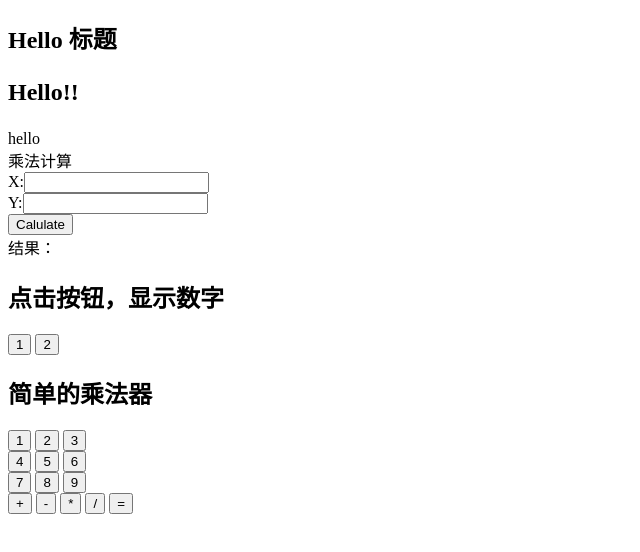
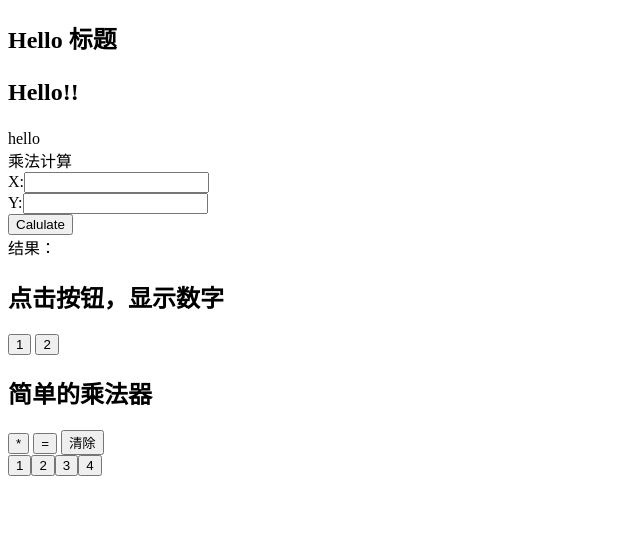
Before and after one commit to wangfeishine/web-learning, a plain HTML site: page html-jsbasic.html in a window 1280 px wide. Shown: the whole page, without its empty margins (0-640 px from the left). Drawn offline with Linux system fonts and the light colour scheme.

Commit message:
use javascript to createbutton

```diff
--- a/hello.js
+++ b/hello.js
@@ -77,7 +77,28 @@ function resultClickHandler(event) {
     appendResult(mul(inputArray[0], inputArray[1]));
 }
 
-document.querySelector('input[name="cal-1"]').onclick = buttonClickHandler;
-document.querySelector('input[name="cal-2"]').onclick = buttonClickHandler;
-document.querySelector('input[name="opt-mul"]').onclick = buttonClickHandler;
-document.querySelector('input[name="equal"]').onclick = resultClickHandler;
+function clearResultHandler(event) {
+    inputArray = [];
+    document.querySelector('.result').innerHTML = '';
+}
+
+function createButton(id, value) {
+    var numberButtonElement = document.createElement("input");
+    numberButtonElement.setAttribute("type", "button");
+    numberButtonElement.setAttribute("id", id);
+    numberButtonElement.setAttribute("value", value);
+    return numberButtonElement;
+}
+
+for(let i = 1; i < 5; i++) {
+    document.querySelector('.calculate').appendChild(createButton("cal-"+i, i));
+}
+
+var numberButtons = ['cal-1', 'cal-2', 'cal-3', 'cal-4', 'opt-mul'];
+
+for(let i = 0; i < numberButtons.length; i++) {
+    let completeName = '#' + numberButtons[i];
+    document.querySelector(completeName).onclick = buttonClickHandler;
+}
+document.querySelector('#equal').onclick = resultClickHandler;
+document.querySelector('#clear').onclick = clearResultHandler;
--- a/html-jsbasic.html
+++ b/html-jsbasic.html
@@ -20,24 +20,9 @@
         <input type="button" name="twonumber" value="2">
         <h2>简单的乘法器</h2>
         <div class="calculate">
-            <div class="display">
-            </div>
-            <div class="currentNumber">
-            </div>
-            <input type="button" name="cal-1" value="1">
-            <input type="button" name="cal-2" value="2">
-            <input type="button" name="cal-3" value="3"><br>
-            <input type="button" name="cal-4" value="4">
-            <input type="button" name="cal-5" value="5">
-            <input type="button" name="cal-6" value="6"><br>
-            <input type="button" name="cal-7" value="7">
-            <input type="button" name="cal-8" value="8">
-            <input type="button" name="cal-9" value="9"><br>
-            <input type="button" name="opt-add" value="+">
-            <input type="button" name="opt-sub" value="-">
-            <input type="button" name="opt-mul" value="*">
-            <input type="button" name="opt-div" value="/">
-            <input type="button" name="equal" value="=">
+            <input type="button" id="opt-mul" value="*">
+            <input type="button" id="equal" value="=">
+            <input type="button" id="clear" value="清除">
             <div class="result">
             </div>
         </div>
```
